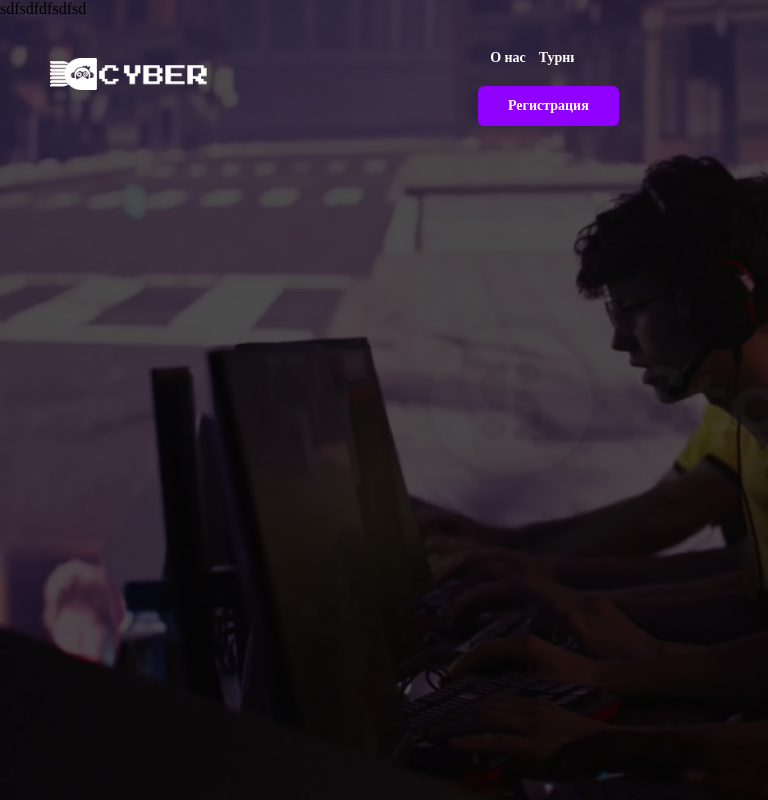
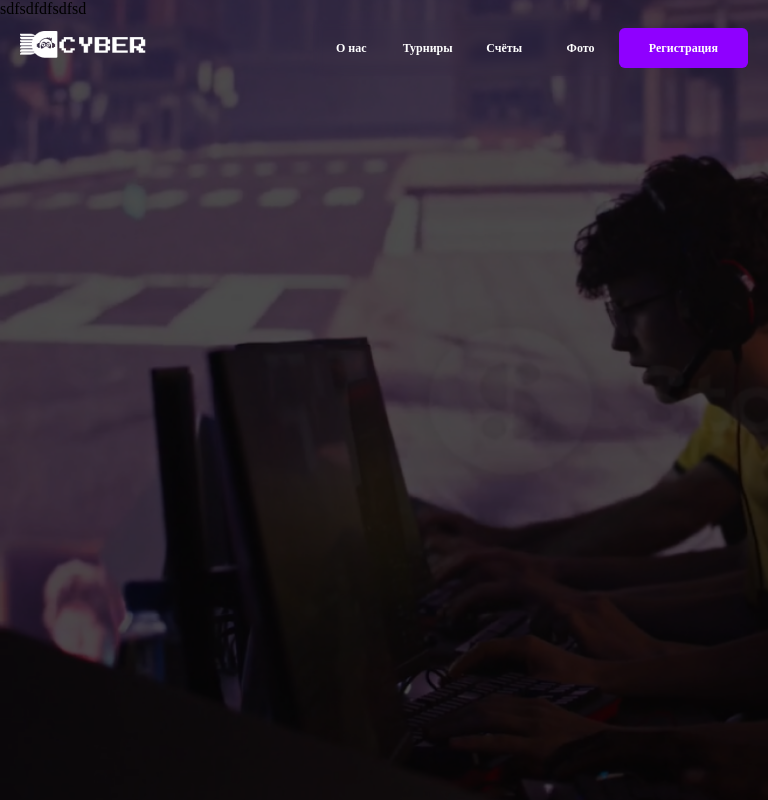
Before and after one commit to TukhtayevaRoziya/cyberSport, a React (Create React App) app: page / in a window 768 px wide. Built offline with nearby package versions, Linux system fonts and the light colour scheme.

Commit message:
for netlify

```diff
--- a/src/App.css
+++ b/src/App.css
@@ -13,7 +13,6 @@ body {
 .MuiBottomNavigation-root {
   height: 2rem;
   display: flex;
-  width: 40%;
   flex-direction: row;
 }
 
--- a/src/components/navbar/Navbar.jsx
+++ b/src/components/navbar/Navbar.jsx
@@ -61,7 +61,7 @@ export default class Navbar extends Component {
           <img src={icon} alt="" draggable={false} />
         </div>
 
-        <div>
+        <div className={styles.main_wrap}>
           <BottomNavigation
             value={value}
             onChange={this.handleChange}
--- a/src/components/navbar/Navbar.module.css
+++ b/src/components/navbar/Navbar.module.css
@@ -9,10 +9,6 @@
   box-sizing: border-box;
 }
 
-.img_wrap {
-  width: 50%;
-}
-
 .bottomNavigation {
   backdrop-filter: blur(5px);
   overflow: hidden;
@@ -20,7 +16,7 @@
 
   top: 0;
   margin-top: 0;
-  width: 40%;
+  width: 60%;
   right: 0;
   justify-content: space-around !important;
   flex-direction: row;
@@ -57,6 +53,13 @@
 
 .btn:is(:hover, :active) {
   background: #7000e0;
+}
+
+.main_wrap{
+  width: 60%;
+  display: flex;
+  justify-content: flex-end;
+  align-items: center;
 }
 
 @media (min-width: 0) and (max-width: 600.9px) {
@@ -105,7 +108,7 @@
 
 @media (min-width: 601px) and (max-width: 1059.9px) {
   .wrap {
-    padding: 30px 50px;
+    padding: 20px;
   }
 
   .img_wrap {
@@ -113,7 +116,7 @@
   }
 
   .img_wrap img {
-    width: 10rem;
+    width: 8rem;
   }
 
   .btn {
@@ -123,6 +126,9 @@
   .bottomNavigation a,
   .bottomNavigation a span,
   .btn {
-    font-size: 14px;
+    font-size: 12px;
+  }
+  .main_wrap{
+    width: 70%;
   }
 }
```
